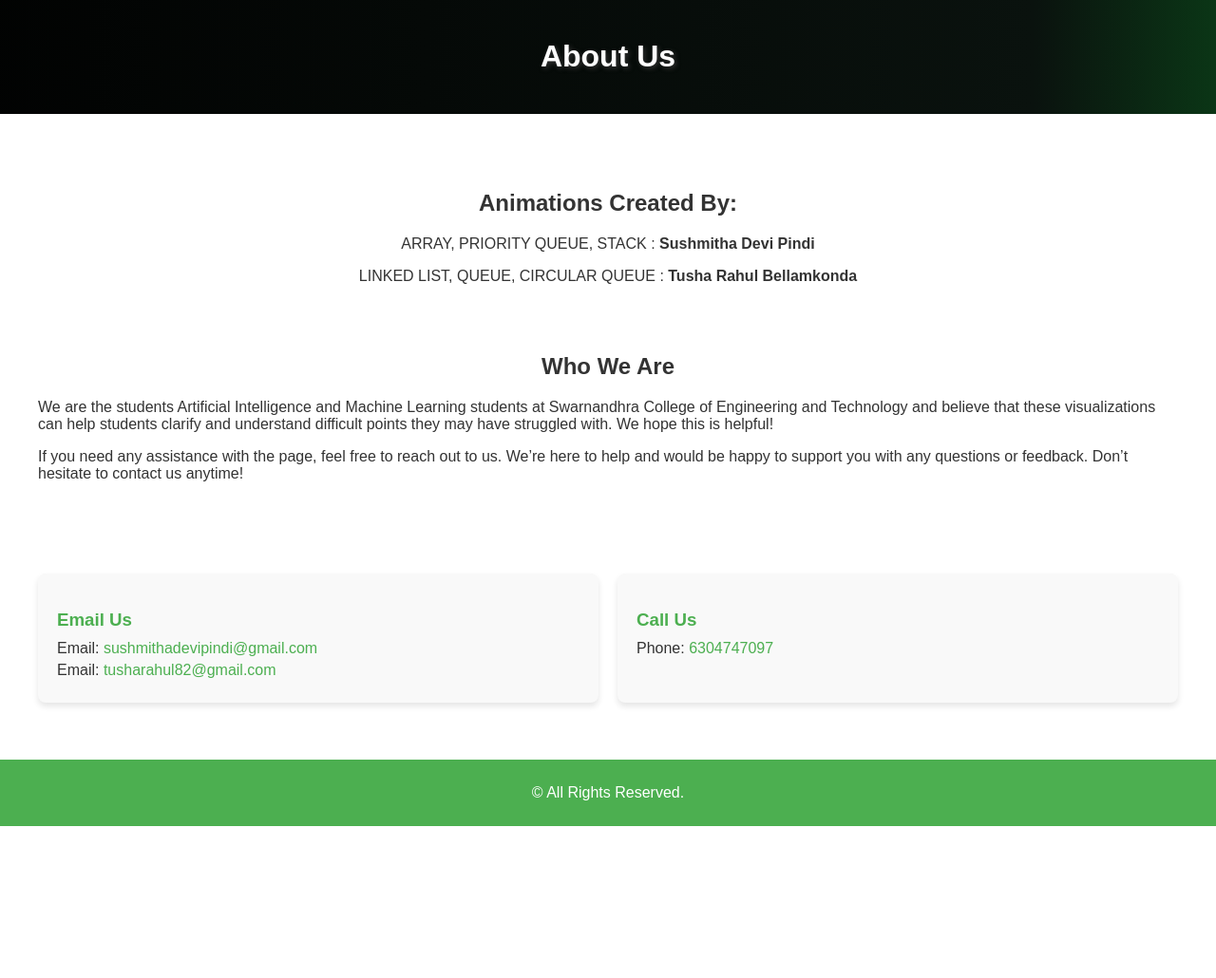
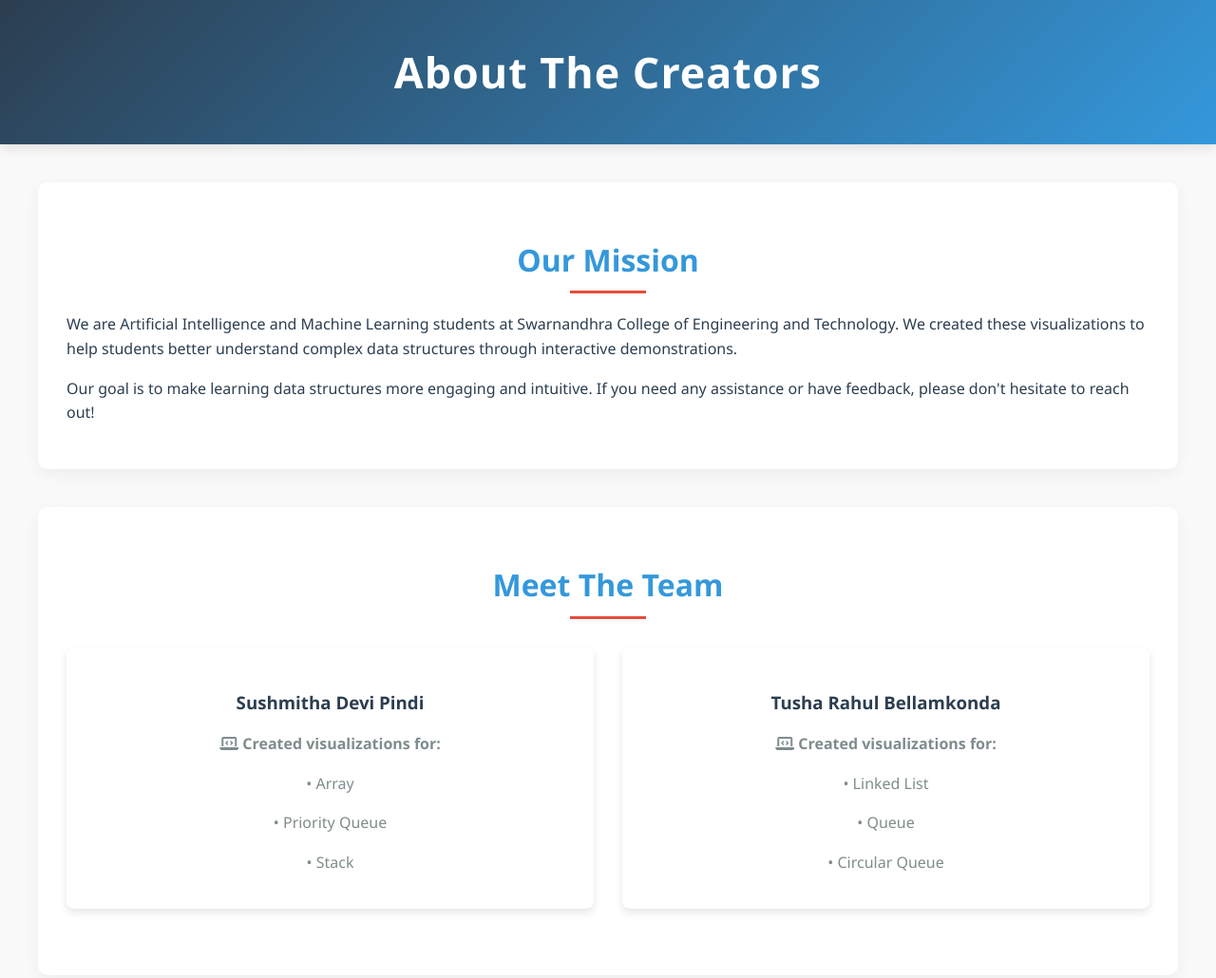
Before and after one commit to Rahul6158/DSV, a plain HTML site: page about.html in a window 1280 px wide. Shown: the top 1030 px of the page at 95% size. Before the commit the page ends 870 px from the top, so only its background shows below. Drawn offline with Linux system fonts and the light colour scheme.

Commit message:
Update about.html

```diff
--- a/about.html
+++ b/about.html
@@ -3,116 +3,228 @@
 <head>
   <meta charset="UTF-8">
   <meta name="viewport" content="width=device-width, initial-scale=1.0">
-  <title>Contact Us</title>
+  <title>About Us - Data Structures Visualizations</title>
   <link rel="icon" type="image/x-icon" href="logo.png">
+  <link rel="stylesheet" href="https://cdnjs.cloudflare.com/ajax/libs/font-awesome/6.4.0/css/all.min.css">
   <style>
+    :root {
+      --primary-color: #2c3e50;
+      --secondary-color: #3498db;
+      --accent-color: #e74c3c;
+      --light-color: #ecf0f1;
+      --dark-color: #2c3e50;
+    }
+
     body {
-      font-family: Arial, sans-serif;
+      font-family: 'Segoe UI', Tahoma, Geneva, Verdana, sans-serif;
       margin: 0;
       padding: 0;
       box-sizing: border-box;
-      color: #333;
+      color: var(--dark-color);
+      background-color: #f9f9f9;
+      line-height: 1.6;
     }
+
     header {
-  background: linear-gradient(to right, #000000, #0a120e, #0fff43, #f82929);
-  background-size: 300% 300%;
-  color: #fff;
-  padding: 20px 0;
-  text-align: center;
-  animation: gradientAuraAnimation 6s ease infinite;
-  font-family:fantasy;
-  text-shadow: 2px 2px 5px #333;
-}
+      background: linear-gradient(135deg, var(--primary-color), var(--secondary-color));
+      color: white;
+      padding: 40px 0;
+      text-align: center;
+      box-shadow: 0 4px 12px rgba(0, 0, 0, 0.1);
+    }
 
- /* Animated Aura Light Effect for Header */
- @keyframes gradientAuraAnimation {
-  0% {
-    background-position: 0% 50%;
-  }
-  50% {
-    background-position: 100% 50%;
-  }
-  100% {
-    background-position: 0% 50%;
-  }
-}
+    header h1 {
+      font-size: 2.8rem;
+      margin: 0;
+      font-weight: 700;
+      letter-spacing: 1px;
+    }
+
     section {
       max-width: 1200px;
       margin: 40px auto;
-      padding: 20px;
+      padding: 0 20px;
     }
-    .contact-info {
-      display: flex;
-      flex-wrap: wrap;
-      gap: 20px;
+
+    .about-section {
+      background: white;
+      border-radius: 10px;
+      padding: 30px;
+      box-shadow: 0 5px 15px rgba(0, 0, 0, 0.05);
+      margin-bottom: 40px;
     }
-    .contact-box {
-      flex: 1;
-      min-width: 300px;
-      background: #f9f9f9;
-      padding: 20px;
+
+    .about-section h2 {
+      color: var(--secondary-color);
+      text-align: center;
+      margin-bottom: 30px;
+      font-size: 2rem;
+      position: relative;
+    }
+
+    .about-section h2::after {
+      content: '';
+      position: absolute;
+      width: 80px;
+      height: 3px;
+      background: var(--accent-color);
+      bottom: -10px;
+      left: 50%;
+      transform: translateX(-50%);
+    }
+
+    .creators-grid {
+      display: grid;
+      grid-template-columns: repeat(auto-fit, minmax(300px, 1fr));
+      gap: 30px;
+      margin: 40px 0;
+    }
+
+    .creator-card {
+      background: white;
       border-radius: 8px;
-      box-shadow: 0 4px 6px rgba(0, 0, 0, 0.1);
+      padding: 25px;
+      box-shadow: 0 4px 8px rgba(0, 0, 0, 0.1);
+      text-align: center;
+      transition: transform 0.3s ease;
     }
-    .contact-box h3 {
-      color: #4caf50;
+
+    .creator-card:hover {
+      transform: translateY(-5px);
+    }
+
+    .creator-card h3 {
+      color: var(--primary-color);
+      margin-bottom: 15px;
+    }
+
+    .creator-card p {
+      color: #7f8c8d;
       margin-bottom: 10px;
     }
+
+    .contributions {
+      font-weight: 600;
+      color: var(--secondary-color);
+    }
+
+    .contact-info {
+      display: grid;
+      grid-template-columns: repeat(auto-fit, minmax(300px, 1fr));
+      gap: 20px;
+      margin-top: 40px;
+    }
+
+    .contact-box {
+      background: white;
+      padding: 25px;
+      border-radius: 8px;
+      box-shadow: 0 4px 8px rgba(0, 0, 0, 0.1);
+      transition: transform 0.3s ease;
+    }
+
+    .contact-box:hover {
+      transform: translateY(-5px);
+    }
+
+    .contact-box h3 {
+      color: var(--secondary-color);
+      margin-bottom: 15px;
+      display: flex;
+      align-items: center;
+      gap: 10px;
+    }
+
     .contact-box p {
-      margin: 5px 0;
+      margin: 10px 0;
+      display: flex;
+      align-items: center;
+      gap: 10px;
     }
+
     .contact-box a {
-      color: #4caf50;
+      color: var(--primary-color);
       text-decoration: none;
+      transition: color 0.3s ease;
     }
+
+    .contact-box a:hover {
+      color: var(--accent-color);
+      text-decoration: underline;
+    }
+
     footer {
-      background: #4caf50;
+      background: var(--primary-color);
       color: white;
       text-align: center;
-      padding: 10px 0;
-      position: relative;
-      bottom: 0;
-      width: 100%;
+      padding: 20px 0;
+      margin-top: 60px;
+    }
+
+    @media (max-width: 768px) {
+      header h1 {
+        font-size: 2.2rem;
+      }
+
+      .creators-grid,
+      .contact-info {
+        grid-template-columns: 1fr;
+      }
     }
   </style>
-
 </head>
 <body>
-    <header>
-        <h1>About Us</h1>
-      </header>
-      <section>
-        <div class="about-text" style="text-align: center;">
-            <h2>Animations Created By:</h2>
-            <p>ARRAY, PRIORITY QUEUE, STACK : <b>Sushmitha Devi Pindi</b></p>
-            <p>LINKED LIST, QUEUE, CIRCULAR QUEUE : <b>Tusha Rahul Bellamkonda</b></p>
-          </div><br><br>
-        <div class="about-content">
-          <div class="about-text">
-            <h2 style="text-align: center;">Who We Are</h2>
-            <p>We are the students Artificial Intelligence and Machine Learning students at Swarnandhra College of Engineering and Technology and believe that these visualizations can help students clarify and understand difficult points they may have struggled with. We hope this is helpful!</p>
-            <p>If you need any assistance with the page, feel free to reach out to us. We’re here to help and would be happy to support you with any questions or feedback. Don’t hesitate to contact us anytime!</p>
-          </div>
-        </div>
-      </section>
+  <header>
+    <h1>About The Creators</h1>
+  </header>
 
   <section>
+    <div class="about-section">
+      <h2>Our Mission</h2>
+      <p>We are Artificial Intelligence and Machine Learning students at Swarnandhra College of Engineering and Technology. We created these visualizations to help students better understand complex data structures through interactive demonstrations.</p>
+      <p>Our goal is to make learning data structures more engaging and intuitive. If you need any assistance or have feedback, please don't hesitate to reach out!</p>
+    </div>
 
+    <div class="about-section">
+      <h2>Meet The Team</h2>
+      <div class="creators-grid">
+        <div class="creator-card">
+          <h3>Sushmitha Devi Pindi</h3>
+          <p class="contributions"><i class="fas fa-laptop-code"></i> Created visualizations for:</p>
+          <p>• Array</p>
+          <p>• Priority Queue</p>
+          <p>• Stack</p>
+        </div>
 
-    <div class="contact-info">
-      <div class="contact-box">
-        <h3>Email Us</h3>
-        <p>Email: <a href="mailto:sushmithadevipindi@gmail.com">sushmithadevipindi@gmail.com</a></p>
-        <p>Email: <a href="mailto:tusharahul82@gmail.com">tusharahul82@gmail.com</a></p>
+        <div class="creator-card">
+          <h3>Tusha Rahul Bellamkonda</h3>
+          <p class="contributions"><i class="fas fa-laptop-code"></i> Created visualizations for:</p>
+          <p>• Linked List</p>
+          <p>• Queue</p>
+          <p>• Circular Queue</p>
+        </div>
       </div>
-      <div class="contact-box">
-        <h3>Call Us</h3>
-        <p>Phone: <a href="tel:6304747097">6304747097</a></p>
+    </div>
+
+    <div class="about-section">
+      <h2>Contact Us</h2>
+      <div class="contact-info">
+        <div class="contact-box">
+          <h3><i class="fas fa-envelope"></i> Email Us</h3>
+          <p><i class="fas fa-user"></i> Sushmitha: <a href="mailto:sushmithadevipindi@gmail.com">sushmithadevipindi@gmail.com</a></p>
+          <p><i class="fas fa-user"></i> Tusha Rahul: <a href="mailto:tusharahul82@gmail.com">tusharahul82@gmail.com</a></p>
+        </div>
+
+        <div class="contact-box">
+          <h3><i class="fas fa-phone"></i> Call Us</h3>
+          <p><i class="fas fa-mobile-alt"></i> Phone: <a href="tel:6304747097">(630) 474-7097</a></p>
+        </div>
       </div>
     </div>
   </section>
+
   <footer>
-    <p>© All Rights Reserved.</p>
+    <p>&copy; 2023 Data Structures Visualizations. All Rights Reserved.</p>
   </footer>
 </body>
 </html>
```
